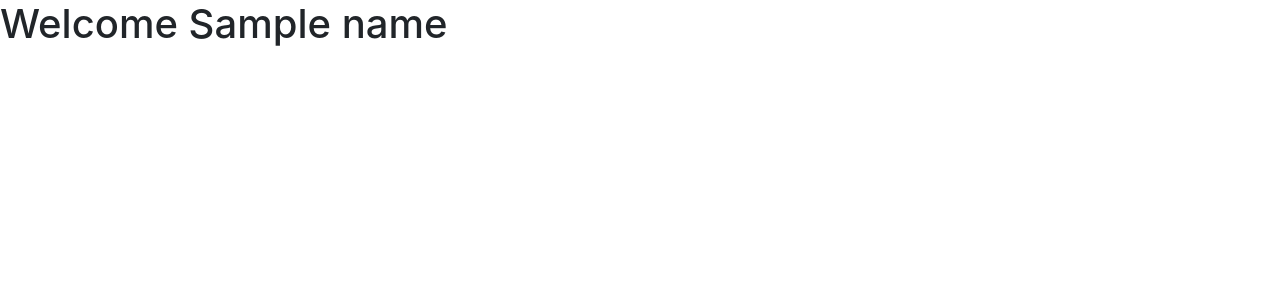
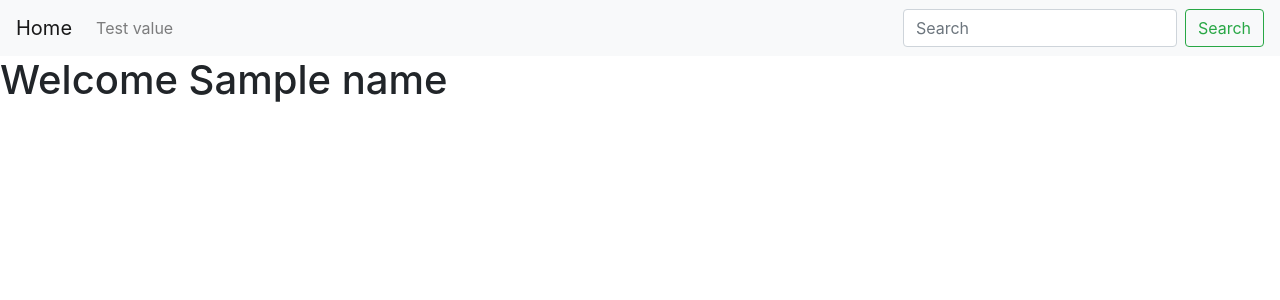
Before and after one commit to chafouai/symfony, a Symfony app: template templates/home/custom.html.twig in a window 1280 px wide. Shown: the top 300 px of the page. Run offline with Twig, Linux system fonts and the light colour scheme; the template is opened without the code that fills it: most values are stand-ins (such as "Sample title", 1, 10 or a date in 2020); some libraries are stand-ins or nearby versions.

Commit message:
Twigs: Extends base.html.twig include css and links

```diff
--- a/src/Controller/MainController.php
+++ b/src/Controller/MainController.php
@@ -10,7 +10,7 @@ use Symfony\Component\Routing\Annotation\Route;
 class MainController extends AbstractController
 {
     /**
-     * @Route("/", name="main")
+     * @Route("/", name="home")
      */
     public function index(): Response
     {
--- a/templates/base.html.twig
+++ b/templates/base.html.twig
@@ -1,4 +1,4 @@
-   <!DOCTYPE html>
+<!DOCTYPE html>
 <html>
     <head>
         <meta charset="UTF-8">
@@ -7,7 +7,28 @@
         {% block stylesheets %}{% endblock %}
     </head>
     <body>
-        {% block body %}{% endblock %}
-        {% block javascripts %}{% endblock %}
-    </body>
-</html>
+            <nav class="navbar navbar-expand-lg navbar-light bg-light">
+              <a class="navbar-brand" href="{{ path('home')}}">Home</a>
+              <button class="navbar-toggler" type="button" data-toggle="collapse" data-target="#navbarSupportedContent" aria-controls="navbarSupportedContent" aria-expanded="false" aria-label="Toggle navigation">
+                <span class="navbar-toggler-icon"></span>
+              </button>
+
+              <div class="collapse navbar-collapse" id="navbarSupportedContent">
+                <ul class="navbar-nav mr-auto">
+
+                  <li class="nav-item">
+                    <a class="nav-link" href="{{ path('custom', {name: 'This is a test'})}}">Test value</a>
+                  </li>
+
+                </ul>
+                <form class="form-inline my-2 my-lg-0">
+                  <input class="form-control mr-sm-2" type="search" placeholder="Search" aria-label="Search">
+                  <button class="btn btn-outline-success my-2 my-sm-0" type="submit">Search</button>
+                </form>
+              </div>
+            </nav>
+
+            {% block body %}{% endblock %}
+            {% block javascripts %}{% endblock %}
+        </body>
+    </html>
--- a/templates/home/custom.html.twig
+++ b/templates/home/custom.html.twig
@@ -1,7 +1,7 @@
 {% extends('base.html.twig')%}
 
 {% block body %}
-<h1>
-Welcome {{ name }}
-</h1>
+
+	<h1>Welcome {{ name }}</h1>
+
 {% endblock %}
--- a/templates/home/index.html.twig
+++ b/templates/home/index.html.twig
@@ -1,7 +1,5 @@
 {% extends('base.html.twig')%}
 
 {% block body %}
-<h1>
-From twig
-</h1>
+<h1>From twig</h1>
 {% endblock %}
```
